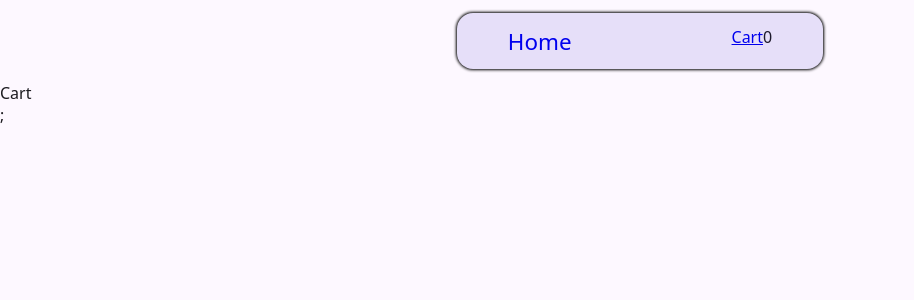
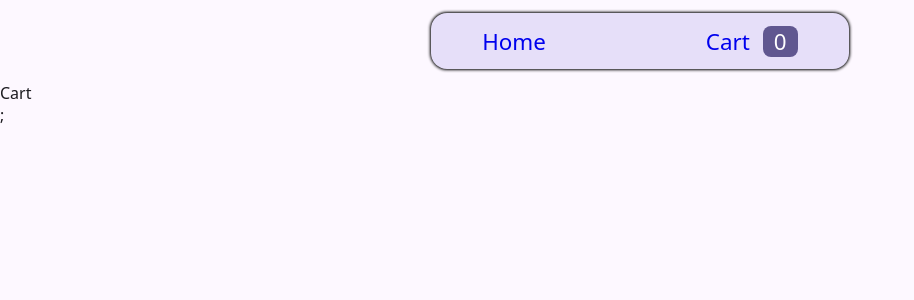
Before and after one commit to ajayfoo/odin-shopping-cart, a React (Vite) app: page /cart in a window 1280 px wide. Shown: the top 300 px of the page, without its empty margins (0-914 px from the left). Built offline with nearby package versions, Linux system fonts and the light colour scheme.

Commit message:
feat: increment cart items count when add to cart btn is clicked

```diff
--- a/src/App.jsx
+++ b/src/App.jsx
@@ -4,8 +4,11 @@ import PropTypes from "prop-types";
 import { useState } from "react";
 
 function App({ products }) {
-  const onAdd = () => console.log("on add");
-  const [cartCount] = useState(0);
+  const [cartItems, setCartItems] = useState([]);
+  const cartCount = cartItems.length;
+  const onAdd = () => {
+    setCartItems([...cartItems, {}]);
+  };
   return (
     <>
       <MainNavbar cartCount={cartCount} />
--- a/src/components/MainNavbar/MainNavbar.jsx
+++ b/src/components/MainNavbar/MainNavbar.jsx
@@ -6,12 +6,12 @@ export default function MainNavbar({ cartCount }) {
   return (
     <nav className={classes["main-nav"]}>
       <Link to="/">Home</Link>
-      <span className="cart">
-        <Link to="/cart">Cart</Link>
+      <Link aria-label="cart" className={classes.cart} to="/cart">
+        Cart
         <span role="alert" aria-label="shopping cart items count">
           {cartCount}
         </span>
-      </span>
+      </Link>
     </nav>
   );
 }
--- a/src/components/MainNavbar/MainNavbar.module.css
+++ b/src/components/MainNavbar/MainNavbar.module.css
@@ -12,7 +12,16 @@
   box-shadow: 0px 0px 3px 1px var(--shadow);
 }
 
-.main-nav > a {
+.main-nav a {
   text-decoration: none;
   font-size: var(--medium-font);
 }
+
+.cart > span[role="alert"] {
+  background-color: var(--primary);
+  color: var(--on-primary);
+  border-radius: var(--medium-radius);
+  padding: 0 0.5em;
+  margin-inline-start: var(--small-gap);
+  text-align: end;
+}
```
Also changed, not shown: 2 other files (tests, documents, lock files or other folders).
